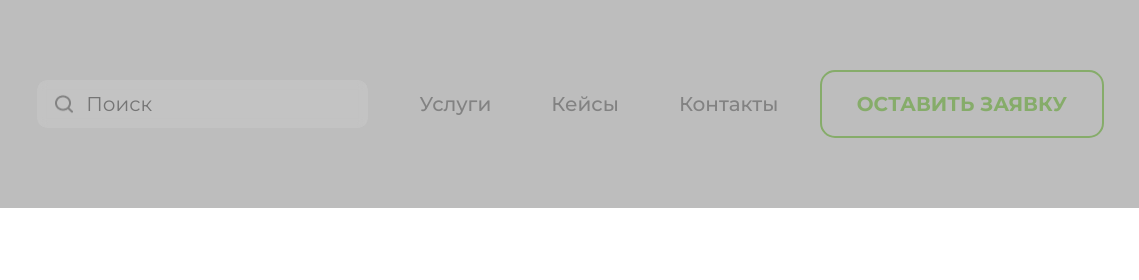
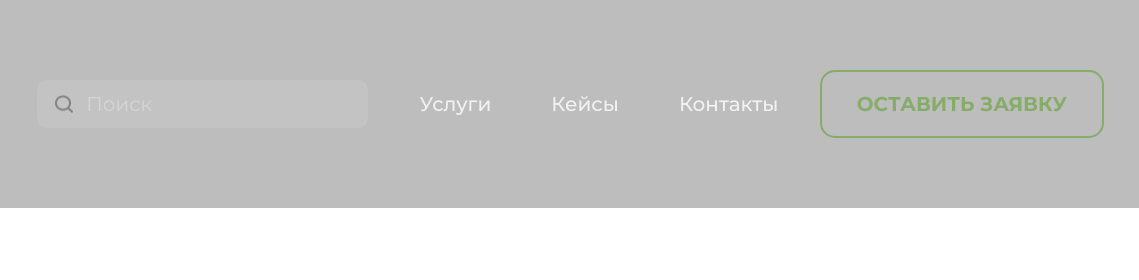
Before and after one commit to Flexible78/Stidn, a website: page app/index.html in a window 1280 px wide. Shown: the top 280 px of the page, 141-1280 px from the left. Drawn offline with Linux system fonts and the light colour scheme; files whose address does not match are found by name.

Commit message:
feat: fix some code in header

```diff
--- a/app/css/components/header.css
+++ b/app/css/components/header.css
@@ -1,6 +1,5 @@
 .header {
    padding: 53px 20px 53px;
-
    background-color: #bdbdbd;
 }
 
@@ -35,6 +34,10 @@
    background-size: 24px 24px;
    background-repeat: no-repeat;
    backdrop-filter: blur(5px);
+
+   &::placeholder {
+      color: rgba(255, 255, 255, 0.3);
+   }
 }
 
 
@@ -43,10 +46,9 @@ ul {
    column-gap: 60px;
    align-items: center;
    justify-content: space-between;
+
+   & a {
+      font-weight: 500;
+      color: rgba(255, 255, 255, 0.8);
+   }
 }
-
-
-ul .a {
-   font-weight: 500;
-   opacity: 0.2;
-}
--- a/src/css/components/header.css
+++ b/src/css/components/header.css
@@ -1,6 +1,5 @@
 .header {
    padding: 53px 20px 53px;
-
    background-color: #bdbdbd;
 }
 
@@ -35,6 +34,10 @@
    background-size: 24px 24px;
    background-repeat: no-repeat;
    backdrop-filter: blur(5px);
+
+   &::placeholder {
+      color: rgba(255, 255, 255, 0.3);
+   }
 }
 
 
@@ -43,10 +46,9 @@ ul {
    column-gap: 60px;
    align-items: center;
    justify-content: space-between;
+
+   & a {
+      font-weight: 500;
+      color: rgba(255, 255, 255, 0.8);
+   }
 }
-
-
-ul .a {
-   font-weight: 500;
-   opacity: 0.2;
-}
```
